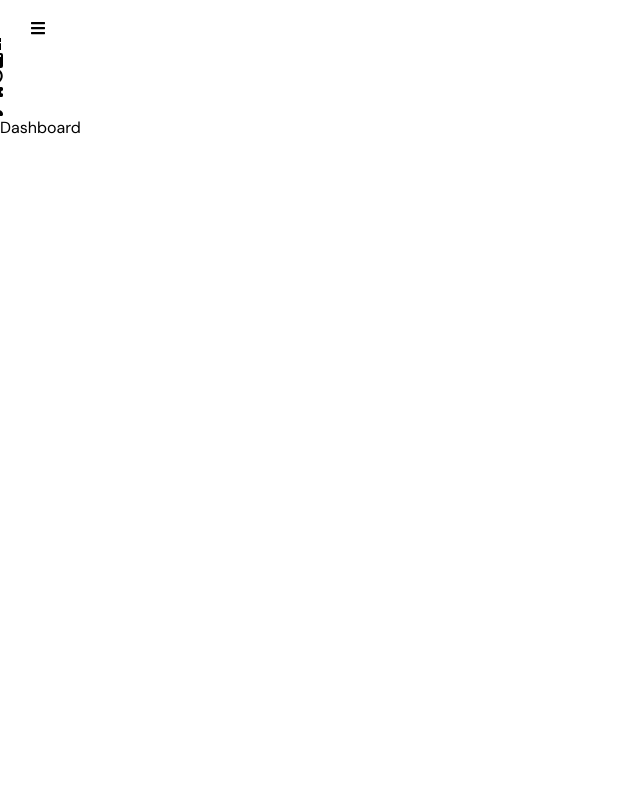
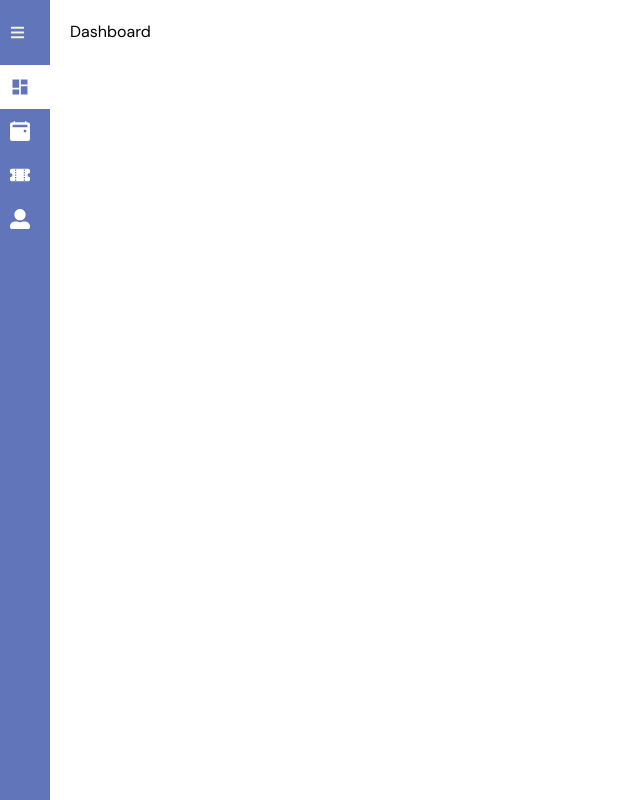
Before and after one commit to mumbi-prog/TicketWiz-Client, a React (Create React App) app: page / in a window 1280 px wide. Shown: the whole page, without its empty margins (0-640 px from the left). Built offline with nearby package versions, Linux system fonts and the light colour scheme; a web font is replaced by a local one.

Commit message:
Reused Client sidebar component and the main client app.css

```diff
--- a/src/components/Organizer/MainOrgApp.jsx
+++ b/src/components/Organizer/MainOrgApp.jsx
@@ -5,6 +5,7 @@ import Dashboard from './Dashboard';
 import CreateEvent from './CreateEvent';
 import TicketSales from './Ticketsales';
 import OrganizerProfile from './OrganizerProfile';
+import './../Client/MainClientApp.css';
 
 function MainOrgApp() {
   return (
@@ -12,6 +13,7 @@ function MainOrgApp() {
         <OrganiserSidebar>
             <Routes>
                 <Route path='/' element={<Dashboard/>}></Route>
+                <Route path='/dashboard'element={<Dashboard/>} />
                 <Route path='/create-event' element={<CreateEvent/>}></Route>
                 <Route path='/ticketsales' element={<TicketSales/>}></Route>
                 <Route path='/organiserprofile' element={<OrganizerProfile/>}></Route>
--- a/src/components/Organizer/OrganiserSidebar.jsx
+++ b/src/components/Organizer/OrganiserSidebar.jsx
@@ -1,24 +1,41 @@
-import React from 'react'
-import SideBar from '../Client/SideBar';
-import {FaUserAlt} from 'react-icons/fa';
+import React, { useState } from 'react'
+import {FaUserAlt, FaBars} from 'react-icons/fa';
 import {RiDashboardFill} from 'react-icons/ri'
 import {BsCalendar2EventFill, BsFillTicketPerforatedFill} from 'react-icons/bs'
+import { NavLink } from 'react-router-dom';
+import logo from './../../images/logo.png'
 
-function OrganiserSidebar({children}) {
-    const orgNavItem = [
+function SideBar({children}) {
+    const [isOpen, setIsOpen] = useState(false);
+    const toggle = () => setIsOpen (!isOpen);
+    const navItem = [
         {path:'/', name:'Dashboard', icon: <RiDashboardFill/>},
-        {path:'/create-event', name:'Create Event',icon: <BsCalendar2EventFill/>},
-        {path:'/ticketsales', name:'Ticket Sales', icon: <BsFillTicketPerforatedFill/>},
+        {path:'/create-event', name:'Book Ticket',icon: <BsCalendar2EventFill/>},
+        {path:'/ticketsales', name:'Ticket Wallet', icon: <BsFillTicketPerforatedFill/>},
         {path:'/organiserprofile', name:'Profile', icon: <FaUserAlt/>}
     ]
   return (
+    <div className='main-container font-dm-sans'>
+        <div style={{width: isOpen ? "300px" : "50px"}} className="sidebar">
+            <div className="logo-container">
+                <img src={logo} alt="" style={{display: isOpen ? "block" : "none"}} className="logo"/>
+                <h3 style={{display: isOpen ? "block" : "none"}}>TicketWiz</h3>
+                <div style={{marginLeft: isOpen ? "20px" : "30px", paddingTop: isOpen ? "5px" : "20px"}} className="menu-bars">
+                    <FaBars onClick={toggle}/>
+                </div>
+            </div>
+            {
+                navItem.map((item, index)=>(
+                    <NavLink to={item.path} key={index} className="link" activeclassName="active">
+                        <div style={{marginLeft: isOpen ? "20px" : "-13px"}} className="icon">{item.icon}</div>
+                        <div style={{display: isOpen ? "block" : "none"}} className="link-text">{item.name}</div>
+                    </NavLink>
+                ))
+            }
+        </div>
+        <main>{children}</main>
+    </div>
+  );
+};
 
-    <div>
-        <SideBar navItem={orgNavItem}>
-            {children}
-        </SideBar>
-    </div>
-  )
-}
-
-export default OrganiserSidebar
+export default SideBar
--- a/src/components/Organizer/OrganizerRoutes.jsx
+++ b/src/components/Organizer/OrganizerRoutes.jsx
@@ -1,18 +1,18 @@
-import React from 'react';
-import { Routes, Route } from 'react-router-dom';
-import CreateEvent from './CreateEvent';
-import TicketSales from './Ticketsales';
-import OrganizerProfile from './OrganizerProfile';
+// import React from 'react';
+// import { Routes, Route } from 'react-router-dom';
+// import CreateEvent from './CreateEvent';
+// import TicketSales from './Ticketsales';
+// import OrganizerProfile from './OrganizerProfile';
 
 
-const OrganizerRoutes = () => {
-    return (
-        <Routes>
-            <Route path="/organizer/create-event" component={CreateEvent} />
-            <Route path="/organizer/ticket-sales" component={TicketSales} />
-            <Route path="/organizer/profile" component={OrganizerProfile} />
-        </Routes>
-    );
-};
+// const OrganizerRoutes = () => {
+//     return (
+//         <Routes>
+//             <Route path="/organizer/create-event" component={CreateEvent} />
+//             <Route path="/organizer/ticket-sales" component={TicketSales} />
+//             <Route path="/organizer/profile" component={OrganizerProfile} />
+//         </Routes>
+//     );
+// };
 
-export default OrganizerRoutes;
+// export default OrganizerRoutes;
```
